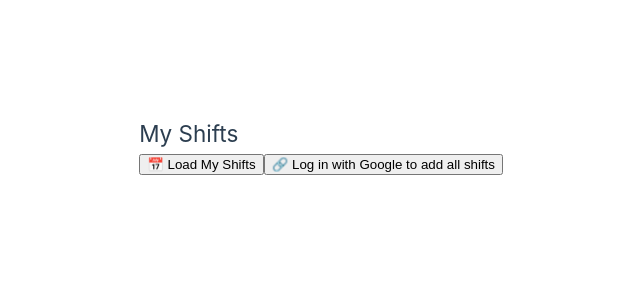
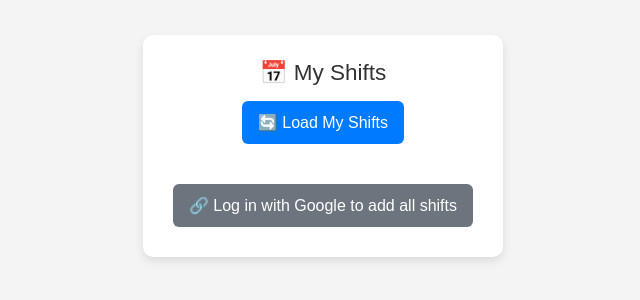
Before and after one commit to tamardobrin/Shift2Calendar, a Vue app in the folder frontend/: page /dashboard in a window 1280 px wide. Shown: the part 254-554 px from the top of the page, without its empty margins (137-777 px from the left). Built offline with nearby package versions, Linux system fonts and the light colour scheme.

Commit message:
prettier

```diff
--- a/frontend/src/views/DashboardView.vue
+++ b/frontend/src/views/DashboardView.vue
@@ -1,16 +1,34 @@
 <template>
   <div class="dashboard-container">
-    <h2>My Shifts</h2>
-    <button @click="fetchSchedule">📅 Load My Shifts</button>
+    <h2>📅 My Shifts</h2>
 
-    <ul v-if="shifts.length">
-      <li v-for="shift in shifts" :key="shift.date">
-        {{ shift.date }} - {{ shift.planned_start }} to {{ shift.planned_end }}
-        <a :href="generateEventLink(shift)" target="_blank">📅 Add to Google Calendar</a>
-      </li>
-    </ul>
-    <button v-if="!accessToken" @click="googleLogin">🔗 Log in with Google to add all shifts</button>
-    <button v-if="shifts.length && accessToken" @click="syncShifts">📅 Add All Shifts to Google Calendar</button>
+    <button @click="fetchSchedule" class="btn btn-primary">
+      🔄 Load My Shifts
+    </button>
+
+    <div v-if="shifts.length" class="shift-list">
+      <ul>
+        <li v-for="shift in shifts" :key="shift.date" class="shift-item">
+          <div class="shift-details">
+            <strong>{{ shift.date }}</strong>
+            ({{ shift.planned_start }} - {{ shift.planned_end }})
+          </div>
+          <a :href="generateEventLink(shift)" target="_blank" class="btn btn-link">
+            📅 Add to Google Calendar
+          </a>
+        </li>
+      </ul>
+    </div>
+
+    <div class="button-group">
+      <button v-if="!accessToken" @click="googleLogin" class="btn btn-secondary">
+        🔗 Log in with Google to add all shifts
+      </button>
+
+      <button v-if="shifts.length && accessToken" @click="syncShifts" class="btn btn-success">
+        📅 Add All Shifts to Google Calendar
+      </button>
+    </div>
   </div>
 </template>
 
@@ -48,7 +66,6 @@ export default {
         alert("Please log in with Google first.");
         return;
       }
-
       try {
         await api.syncCalendarOAuth(this.accessToken, this.shifts);
         alert("Shifts added to Google Calendar!");
@@ -65,3 +82,94 @@ export default {
   }
 };
 </script>
+
+<style>
+body {
+  font-family: Arial, sans-serif;
+  background-color: #f4f4f4;
+  margin: 0;
+  padding: 0;
+}
+
+.dashboard-container {
+  max-width: 800px;
+  margin: 40px auto;
+  padding: 20px;
+  background: white;
+  border-radius: 10px;
+  box-shadow: 0px 4px 10px rgba(0, 0, 0, 0.1);
+  text-align: center;
+}
+
+h2 {
+  color: #333;
+}
+
+.btn {
+  display: inline-block;
+  padding: 12px 16px;
+  margin: 10px;
+  border: none;
+  cursor: pointer;
+  font-size: 16px;
+  border-radius: 6px;
+  transition: all 0.3s ease-in-out;
+}
+
+.btn-primary {
+  background-color: #007bff;
+  color: white;
+}
+
+.btn-secondary {
+  background-color: #6c757d;
+  color: white;
+}
+
+.btn-success {
+  background-color: #28a745;
+  color: white;
+}
+
+.btn-link {
+  color: #007bff;
+  text-decoration: none;
+}
+
+.btn:hover {
+  opacity: 0.85;
+}
+
+.button-group {
+  display: flex;
+  justify-content: center;
+  flex-wrap: wrap;
+  margin-top: 20px;
+}
+
+.shift-list {
+  margin-top: 20px;
+}
+
+.shift-item {
+  display: flex;
+  justify-content: space-between;
+  align-items: center;
+  background: #fafafa;
+  padding: 12px;
+  border-radius: 8px;
+  margin-bottom: 10px;
+  box-shadow: 0px 2px 5px rgba(0, 0, 0, 0.1);
+  text-align: left;
+}
+
+@media (max-width: 768px) {
+  .dashboard-container {
+    width: 90%;
+  }
+  .shift-item {
+    flex-direction: column;
+    text-align: center;
+  }
+}
+</style>
--- a/frontend/src/views/LoginView.vue
+++ b/frontend/src/views/LoginView.vue
@@ -1,17 +1,15 @@
 <template>
   <div class="login-container">
-    <h2>Login</h2>
+    <h2>🔐 Login</h2>
 
     <form @submit.prevent="shiftLogin">
       <input v-model="company" type="text" placeholder="Company ID" required />
       <input v-model="username" type="text" placeholder="Username" required />
       <input v-model="password" type="password" placeholder="Password" required />
-      <button type="submit">🔑 Log in to Shift Organizer</button>
+      <button type="submit" class="btn btn-primary">🔑 Log in to Shift Organizer</button>
     </form>
 
-    <p v-if="loginMessage">{{ loginMessage }}</p>
-
-    <hr />
+    <p v-if="loginMessage" class="error-message">{{ loginMessage }}</p>
   </div>
 </template>
 
@@ -40,3 +38,65 @@ export default {
   }
 };
 </script>
+
+<style>
+/* Responsive Styling */
+.login-container {
+  max-width: 400px;
+  margin: 80px auto;
+  padding: 20px;
+  background: white;
+  border-radius: 10px;
+  box-shadow: 0px 4px 10px rgba(0, 0, 0, 0.1);
+  text-align: center;
+}
+
+h2 {
+  color: #333;
+}
+
+form {
+  display: flex;
+  flex-direction: column;
+}
+
+input {
+  padding: 12px;
+  margin: 8px 0;
+  border-radius: 5px;
+  border: 1px solid #ddd;
+  font-size: 16px;
+}
+
+.error-message {
+  color: red;
+  font-size: 14px;
+  margin-top: 10px;
+}
+
+.btn {
+  padding: 12px 16px;
+  margin-top: 10px;
+  border: none;
+  cursor: pointer;
+  font-size: 16px;
+  border-radius: 5px;
+  transition: all 0.3s ease-in-out;
+}
+
+.btn-primary {
+  background-color: #007bff;
+  color: white;
+}
+
+.btn:hover {
+  opacity: 0.85;
+}
+
+/* Responsive Fixes */
+@media (max-width: 768px) {
+  .login-container {
+    width: 90%;
+  }
+}
+</style>
```
